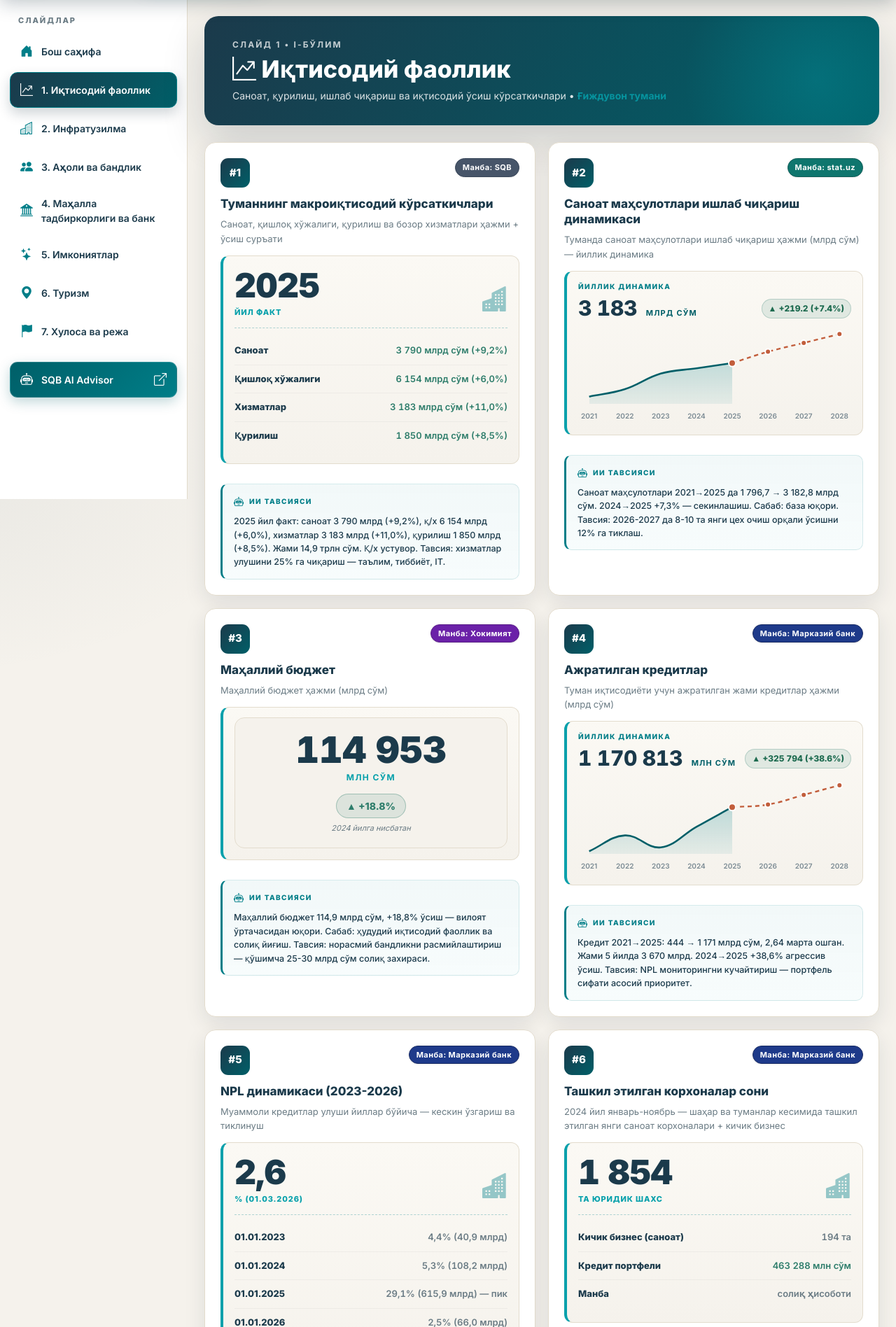
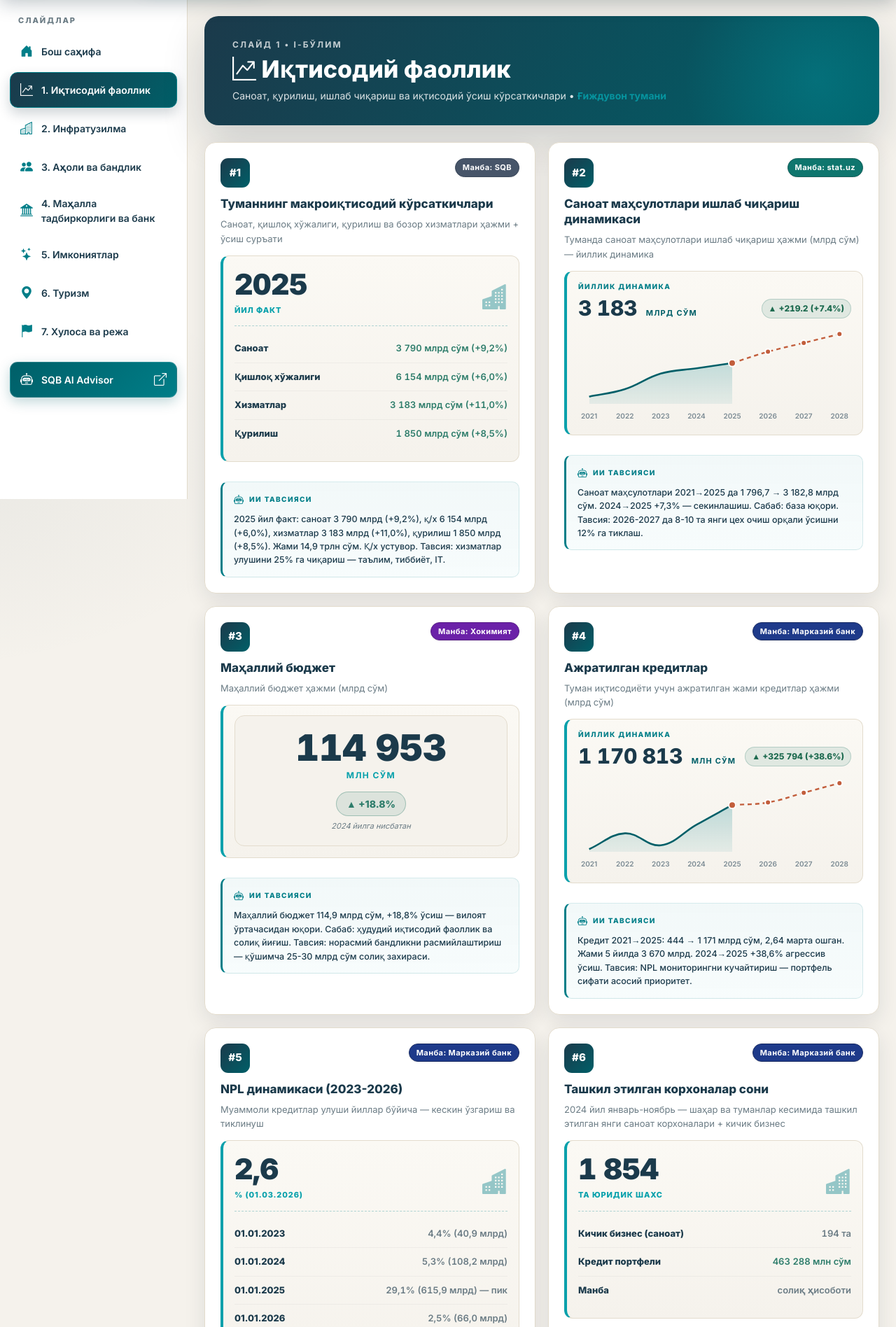
Before and after one commit to u-specter/sqb-buxoro-dashboard, a PHP site: page / in a window 1280 px wide, after a click on "1. Иқтисодий фаоллик". Shown: the part 92-1988 px from the top of the page at 70% size. Run offline with PHP 8.4, Linux system fonts and the light colour scheme.

Commit message:
hf-num: responsive font-size via clamp

```diff
--- a/assets/css/style.css
+++ b/assets/css/style.css
@@ -424,8 +424,8 @@ body{
 .hero-facts{padding:4px 0}
 .hf-top{display:flex;align-items:flex-end;justify-content:space-between;
   padding-bottom:14px;border-bottom:1px dashed rgba(0,126,136,.3);margin-bottom:12px}
-.hf-num{font-size:48px;font-weight:900;color:var(--navy);
-  line-height:1;font-variant-numeric:tabular-nums;letter-spacing:-.01em}
+.hf-num{font-size:clamp(22px,3.2vw,42px);font-weight:900;color:var(--navy);
+  line-height:1.1;font-variant-numeric:tabular-nums;letter-spacing:-.01em;word-break:break-word}
 .hf-lab{font-size:11px;color:var(--accent-2);font-weight:800;
   text-transform:uppercase;letter-spacing:.08em;margin-top:6px}
 .hf-ic{font-size:36px;color:var(--accent);opacity:.4}
```
